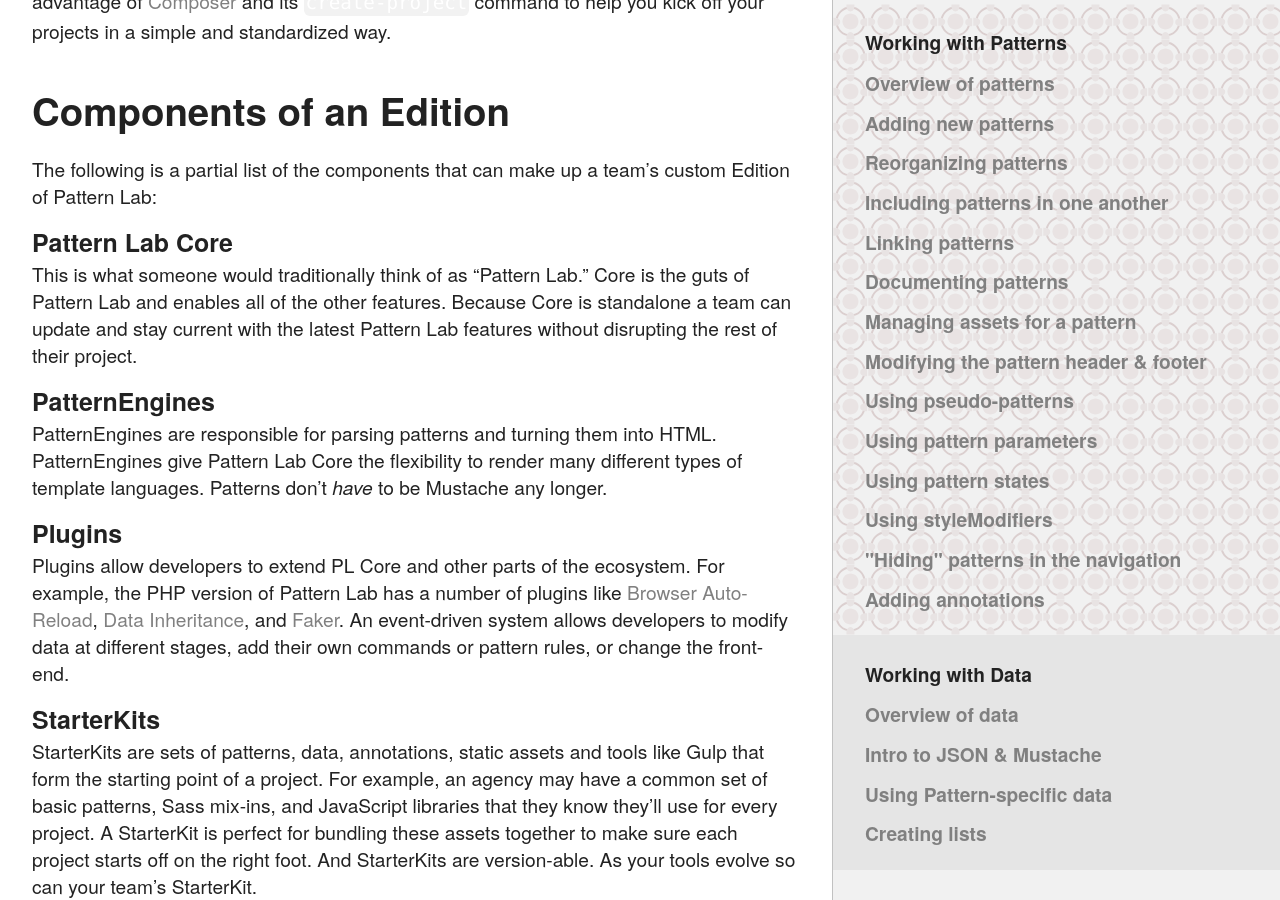
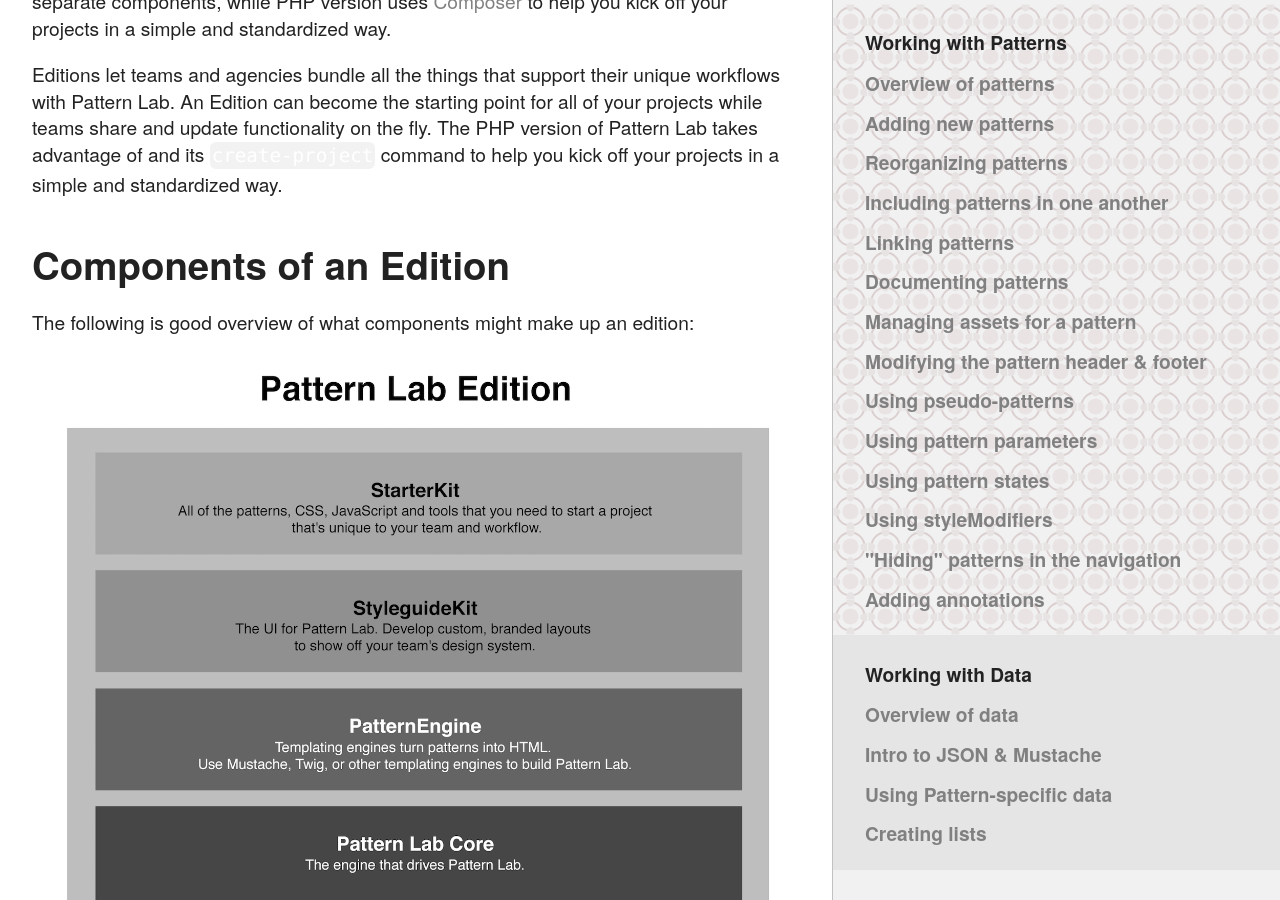
Before and after one commit to pattern-lab/website, a Jekyll site: the page built from docs/advanced-ecosystem-overview.md, in a window 1280 px wide and 900 px high, scrolled down 785 px. Built offline with Jekyll 4.4.1, drawn with Linux system fonts in a browser that asks for light colours; some of the changed text lies outside the part shown.

Commit message:
updating ecosystem

```diff
--- a/docs/advanced-ecosystem-overview.md
+++ b/docs/advanced-ecosystem-overview.md
@@ -8,37 +8,45 @@
 
 ## Editions
 
-Editions let teams and agencies bundle all the things that support their unique workflows with Pattern Lab. An Edition can become the starting point for all of your projects while teams share and update functionality on the fly. The PHP version of Pattern Lab takes advantage of [Composer](https://getcomposer.org) and its `create-project` command to help you kick off your projects in a simple and standardized way.
+Editions let teams and agencies bundle all the things that support their unique workflows with Pattern Lab. An Edition can become the starting point for all of your projects while teams share and update functionality. The Node version of Pattern Lab uses [npm](https://www.npmjs.com/) to pull in separate components, while PHP version uses [Composer](https://getcomposer.org) to help you kick off your projects in a simple and standardized way.
+
+Editions let teams and agencies bundle all the things that support their unique workflows with Pattern Lab. An Edition can become the starting point for all of your projects while teams share and update functionality on the fly. The PHP version of Pattern Lab takes advantage of  and its `create-project` command to help you kick off your projects in a simple and standardized way.
 
 ## Components of an Edition
 
-The following is a partial list of the components that can make up a team's custom Edition of Pattern Lab:
+The following is good overview of what components might make up an edition:
+
+<img src="/assets/pattern-lab-2-image_18-large-opt.png">
+
+This is by no means exhaustive and can be added to as needed. Here is a description of each component:
 
 ### Pattern Lab Core
 
-This is what someone would traditionally think of as "Pattern Lab." Core is the guts of Pattern Lab and enables all of the other features. Because Core is standalone a team can update and stay current with the latest Pattern Lab features without disrupting the rest of their project.
+Core is the guts of Pattern Lab and enables all of the other features. Because Core is standalone a team can update and stay current with the latest Pattern Lab features without disrupting the rest of their project.
+
+### StarterKits
+
+Have a trusty set of boilerplate code that you start every project with? Perhaps a common set of basic patterns, Sass mix-ins, and JavaScript libraries that are your go-to tools? A StarterKit is perfect for bundling these assets together into a boilerplate that makes sure each project starts off on the right foot.
+
+[Several starterkits](https://github.com/pattern-lab/?utf8=✓&query=starterkit-mustache) already exist to kick your project off, whether you’re looking for a blank start, begin with a demo that showcases Pattern Lab’s features, or start with a popular framework like Bootstrap, Foundation, or Material Design. And you can roll your own, which can be fully version-controlled so your team’s StarterKit can evolve along with your tools.
+
+Importing a starterkit is only a few keystrokes away after installation. Eventually this feature will be built into a post-install phase like it is for Pattern Lab PHP via composer.
+
+### StyleguideKits
+
+StyleguideKits are the front-end of Pattern Lab. We call this “The Viewer.” StyleguideKits allow agencies and organizations to develop custom, branded Pattern Lab UIs to show off their patterns.
 
 ### PatternEngines
 
-PatternEngines are responsible for parsing patterns and turning them into HTML. PatternEngines give Pattern Lab Core the flexibility to render many different types of template languages. Patterns don't _have_ to be Mustache any longer.
+PatternEngines are the templating engines that are responsible for parsing patterns and turning them into HTML. PatternEngines give Pattern Lab Core the flexibility to render many different types of template languages. Current PatternEngines include Mustache and Twig, with others like Handlebars and Underscore in development. And there’s no stopping you from adding another templating engine to Pattern Lab.
 
 ### Plugins
 
-Plugins allow developers to extend PL Core and other parts of the ecosystem. For example, the PHP version of Pattern Lab has a number of plugins like [Browser Auto-Reload](https://github.com/pattern-lab/plugin-php-reload), [Data Inheritance](https://github.com/pattern-lab/plugin-php-data-inheritance), and [Faker](https://github.com/pattern-lab/plugin-php-faker). An event-driven system allows developers to modify data at different stages, add their own commands or pattern rules, or change the front-end.
-
-### StarterKits
-
-StarterKits are sets of patterns, data, annotations, static assets and tools like Gulp that form the starting point of a project. For example, an agency may have a common set of basic patterns, Sass mix-ins, and JavaScript libraries that they know they'll use for every project. A StarterKit is perfect for bundling these assets together to make sure each project starts off on the right foot. And StarterKits are version-able. As your tools evolve so can your team's StarterKit.
-
-If you want a StarterKit to be a living project instead of a starting point then the PHP version of Pattern Lab can clone your StarterKit repository. This way multiple team members can push and pull a project repo that is just the assets they're working on and not all of Pattern Lab.
-
-### StyleguideKits
-
-StyleguideKits are the front-end of Pattern Lab. We call this "The Viewer." StyleguideKits allow agencies to develop custom, branded layouts to show off their patterns.
+Plugins allow developers to extend Pattern Lab Core and other parts of the ecosystem. For example, the PHP version of Pattern Lab has a number of plugins like [Browser Auto-Reload](https://github.com/pattern-lab/plugin-php-reload), [Data Inheritance](https://github.com/pattern-lab/plugin-php-data-inheritance), and [Faker](https://github.com/pattern-lab/plugin-php-faker). Pattern Lab’s architecture allows developers to modify data at different stages, add their own commands or pattern rules, or change the front-end to modify and extend Pattern Lab’s capabilities.
 
 ### Other Types of Components
 
-The flexibility of the Pattern Lab ecosystem means that teams can develop tools on top of Pattern Lab that meet _their_ needs. Want to standardize and push entire data sets to teams? Want to develop with granular collections of components instead of entire StarterKits? Only want to customize the CSS for the default StyleguideKit and distribute it as part of your projects? All of this and more is possible. We feel we're just scratching the surface on what it means to develop projects and design systems with a tool like Pattern Lab.
+The flexibility of the Pattern Lab ecosystem means that teams can develop tools on top of Pattern Lab that meet _their_ needs. Want to standardize and push entire data sets to teams? Want to develop with granular collections of components instead of entire StarterKits? Only want to customize the CSS for the default StyleguideKit and distribute it as part of your projects? All of this and more is possible. We feel we're just scratching the surface on what it means to develop projects and design systems with a tool like Pattern Lab
 
 ## Guidance and Help
 
```
Also changed, not shown: assets/pattern-lab-2-image_18-large-opt.png (added).
